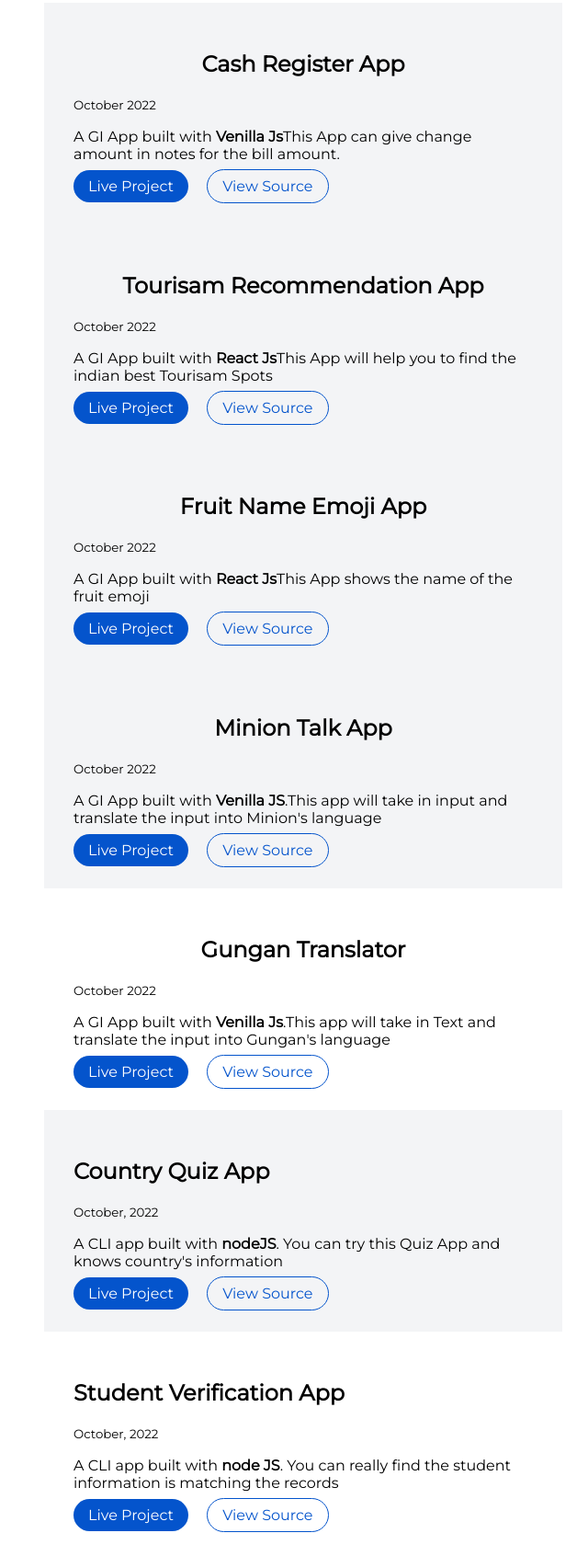
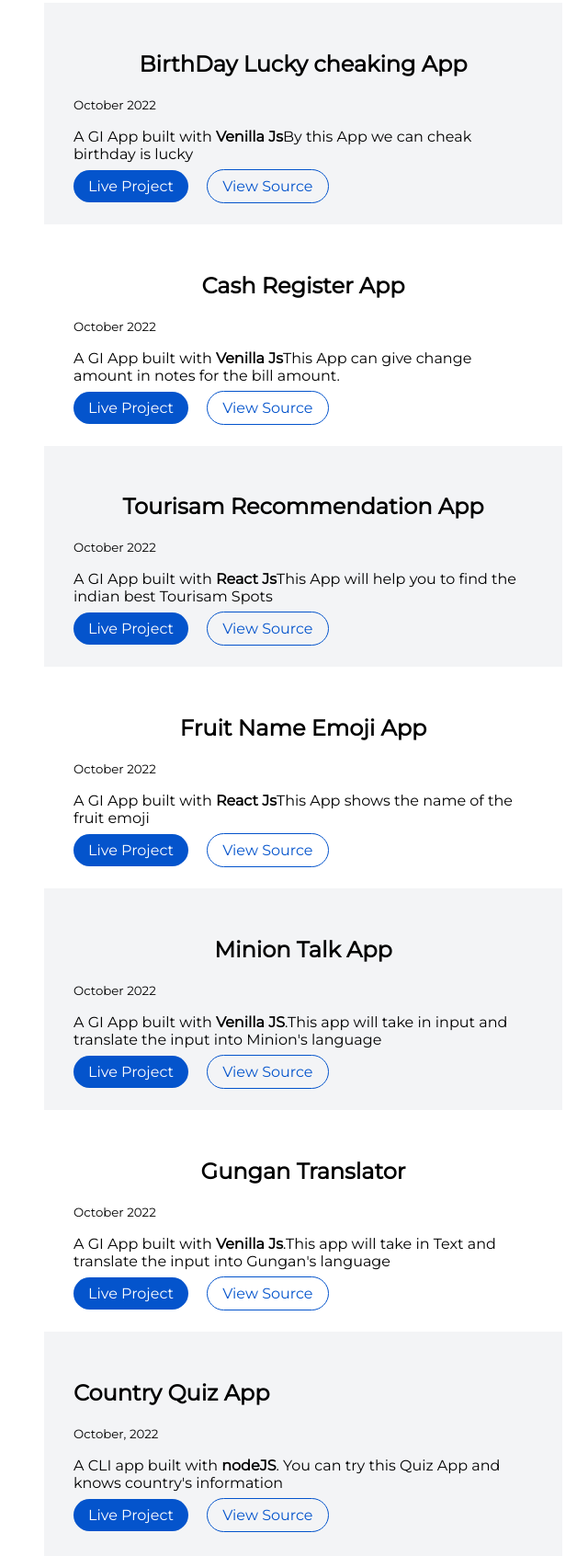
Before and after one commit to seshubabukaranam/seshubabukaranam-protfolio., a plain HTML site: page projects.html in a window 1280 px wide. Shown: the part 325-2017 px from the top of the page at 92% size, without its empty margins (310-950 px from the left). Drawn offline with Linux system fonts and the light colour scheme.

Commit message:
feat-new project added.

```diff
--- a/projects.html
+++ b/projects.html
@@ -27,8 +27,18 @@
             <h1 class="developer-heading">See My <span class="heading-inverted">Projects</span></h1>
     </header>
     <ul class="list-non-bullet">
+
         <li>
             <section class="showcase-list container container-center section ow">
+                <h1>BirthDay Lucky cheaking App</h1>
+                <small>October 2022</small>
+                <p>A GI App built with <strong>Venilla Js</strong>By this App we can cheak birthday is lucky</p>
+                <a class="link link-primary" href ="https://birthday-lucky-cheak-app.netlify.app/">Live Project</a>
+                <a class="link link-secondary" href="https://github.com/seshubabukaranam/birthday-lucky-number.git">View Source</a>
+            </section>
+        </li>
+        <li>
+            <section class="showcase-list container container-center section ">
                 <h1>Cash Register App</h1>
                 <small>October 2022</small>
                 <p>A GI App built with <strong>Venilla Js</strong>This App can give change amount in notes for the bill amount.</p>
@@ -46,7 +56,7 @@
             </section>
         </li>
         <li>
-            <section class="showcase-list container container-center section ow">
+            <section class="showcase-list container container-center section">
                 <h1>Fruit Name Emoji App </h1>
                 <small>October 2022</small>
                 <p>A GI App built with <strong>React Js</strong>This App shows the name of the fruit emoji </p>
@@ -82,7 +92,7 @@
             </section>
         </li>
          <li >
-            <article class="showcase-list container container-center ">
+            <article class="showcase-list container container-center ow">
                 <h1> Student Verification App</h1>
                 <small>October, 2022</small>
                 <p>A CLI app built with <strong>node JS</strong>. You can really find the student information is matching the records </p>
```
